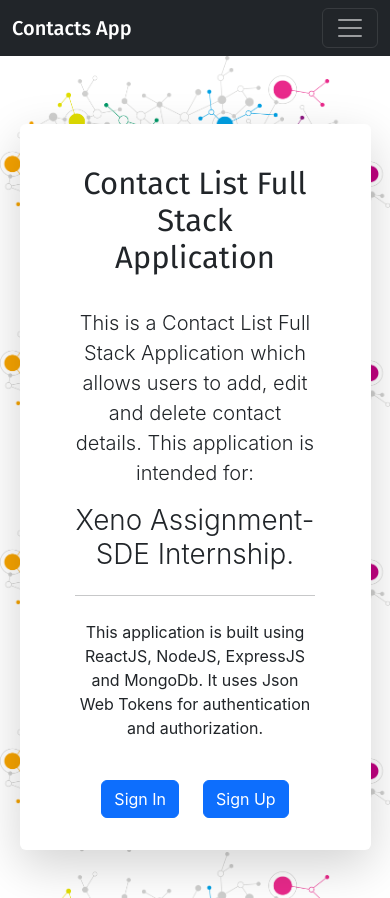
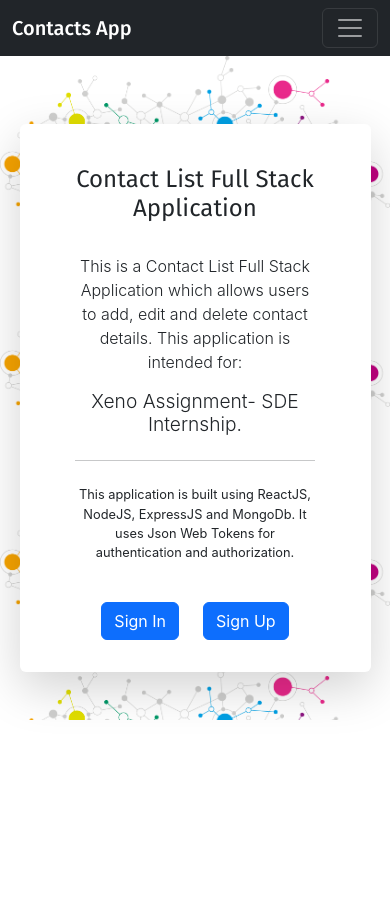
Before and after one commit to Sanidhya0504/Contact-List-App-Frontend, a React (Create React App) app: page / in a window 390 px wide. After the commit the page ends 844 px from the top, so only its background shows below. Built offline with nearby package versions, Linux system fonts and the light colour scheme.

Commit message:
made responsive

```diff
--- a/src/App.css
+++ b/src/App.css
@@ -121,4 +121,37 @@
   .home-wrap {
     width: 90vw;
   }
+  .auth-inner {
+    width: 80vw;
+    padding: 20px 20px 20px 20px;
+  }
 }
+
+@media screen and (max-width: 550px) {
+  .text1 {
+    font-size: 1.8rem;
+  }
+  .text2 {
+    font-size: 1.1rem;
+  }
+  .text3 {
+    font-size: 1.4rem;
+  }
+  .text4 {
+    font-size: 1.1rem;
+  }
+}
+@media screen and (max-width: 450px) {
+  .text1 {
+    font-size: 1.5rem;
+  }
+  .text2 {
+    font-size: 1rem;
+  }
+  .text3 {
+    font-size: 1.2rem;
+  }
+  .text4 {
+    font-size: 0.8rem;
+  }
+}
--- a/src/Home/home.js
+++ b/src/Home/home.js
@@ -12,16 +12,18 @@
       <div className=" d-flex flex-column justify-content-center align-items-center text-center background">
         <div className="shadow-lg p-3 mb-5 bg-white rounded d-flex justify-content-center align-items-center text-center home-wrap">
           <div className="text-wrap w-75">
-            <h1 className="display-5">Contact List Full Stack Application</h1>
+            <h1 className="display-5 text1">
+              Contact List Full Stack Application
+            </h1>
             <br />
-            <p className="lead">
+            <p className="lead text2">
               This is a Contact List Full Stack Application which allows users
               to add, edit and delete contact details. This application is
               intended for:
             </p>
-            <p className="display-6">Xeno Assignment- SDE Internship.</p>
+            <p className="display-6 text3">Xeno Assignment- SDE Internship.</p>
             <hr className="my-4" />
-            <p>
+            <p className="text4">
               This application is built using ReactJS, NodeJS, ExpressJS and
               MongoDb. It uses Json Web Tokens for authentication and
               authorization.
```
